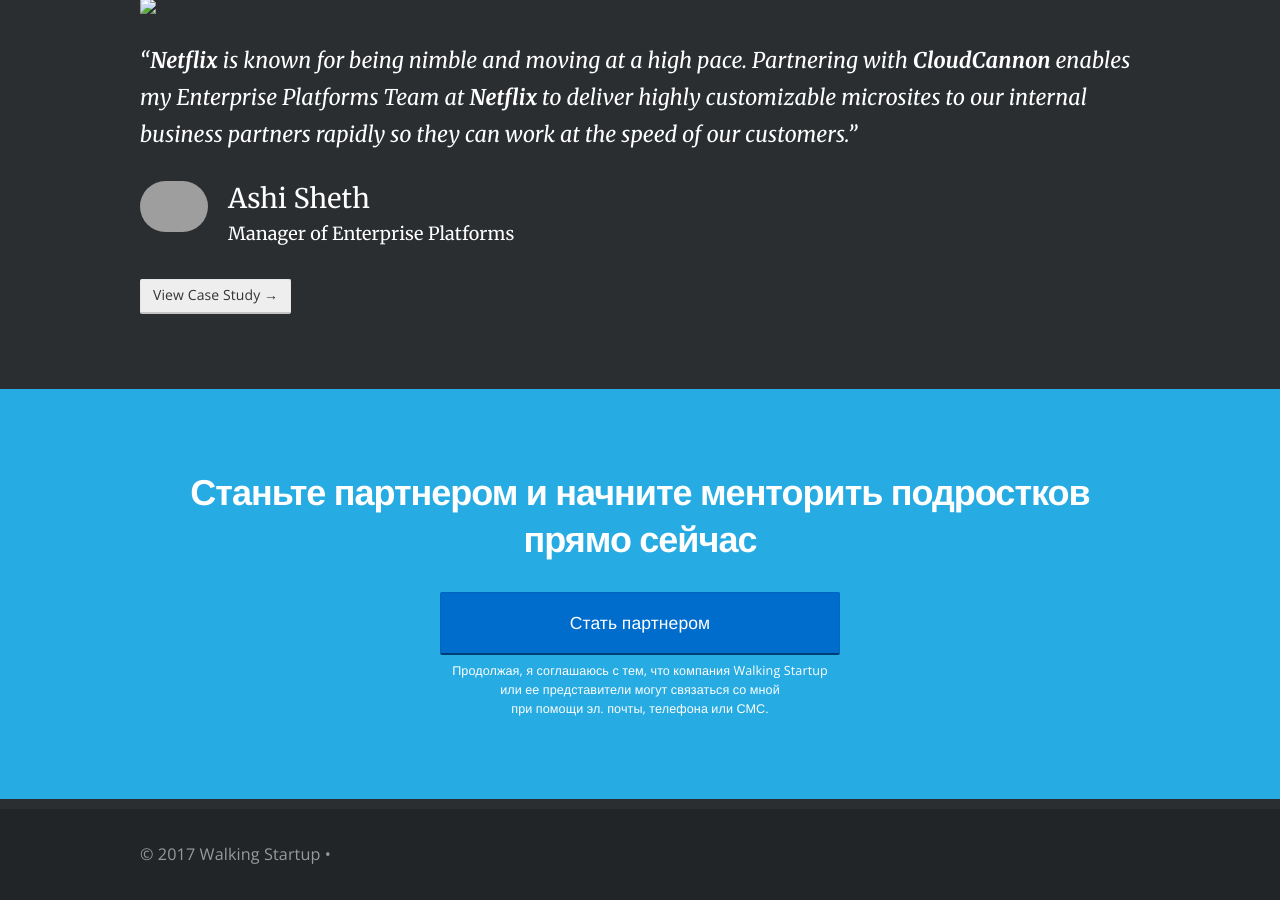
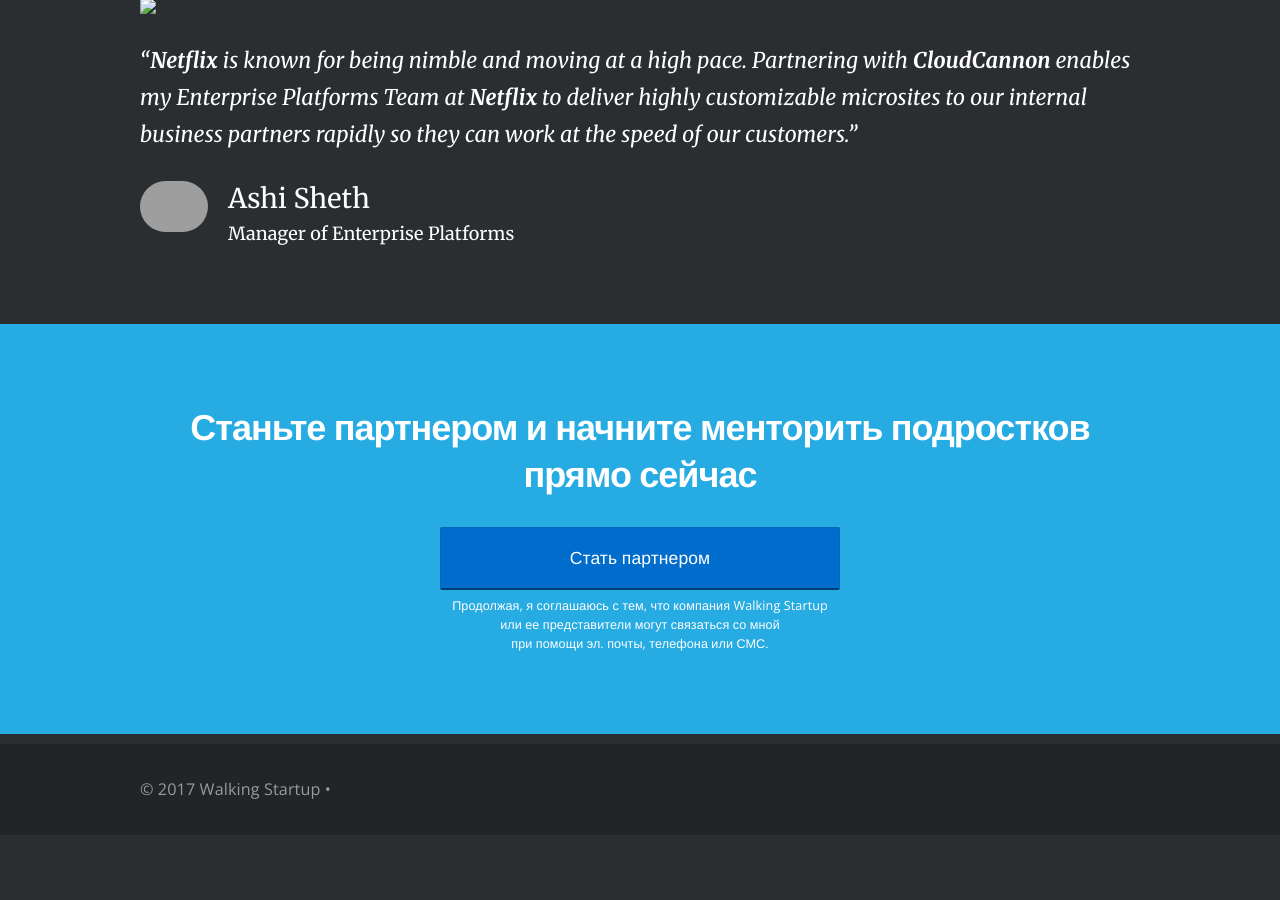
Before and after one commit to RakhimyanTim/partner.ws.github.io, a Jekyll site: the page built from pages/index.html, in a window 1280 px wide and 900 px high, scrolled down 1131 px. Built offline with Jekyll 4.4.1, drawn with Linux system fonts in a browser that asks for light colours; nearby versions of some CDN libraries; after the commit the page ends 1966 px from its top, so only the background shows below that.

Commit message:
Update index.html

```diff
--- a/pages/index.html
+++ b/pages/index.html
@@ -51,7 +51,6 @@
 			<img src="/img/customers/netflix/ashi-small.jpg" width="68" height="68" srcset="/img/customers/netflix/ashi-small.jpg 68w, /img/customers/netflix/ashi-small@2x.jpg 136w">
 			<p><span>Ashi Sheth</span><br>Manager of Enterprise Platforms</p>
 		</div>
-		<p style="margin-top: 30px;"><a class="btn" href="/case-studies/netflix/">View Case Study &rarr;</a></p>
 	</div>
 </blockquote>
 
```
